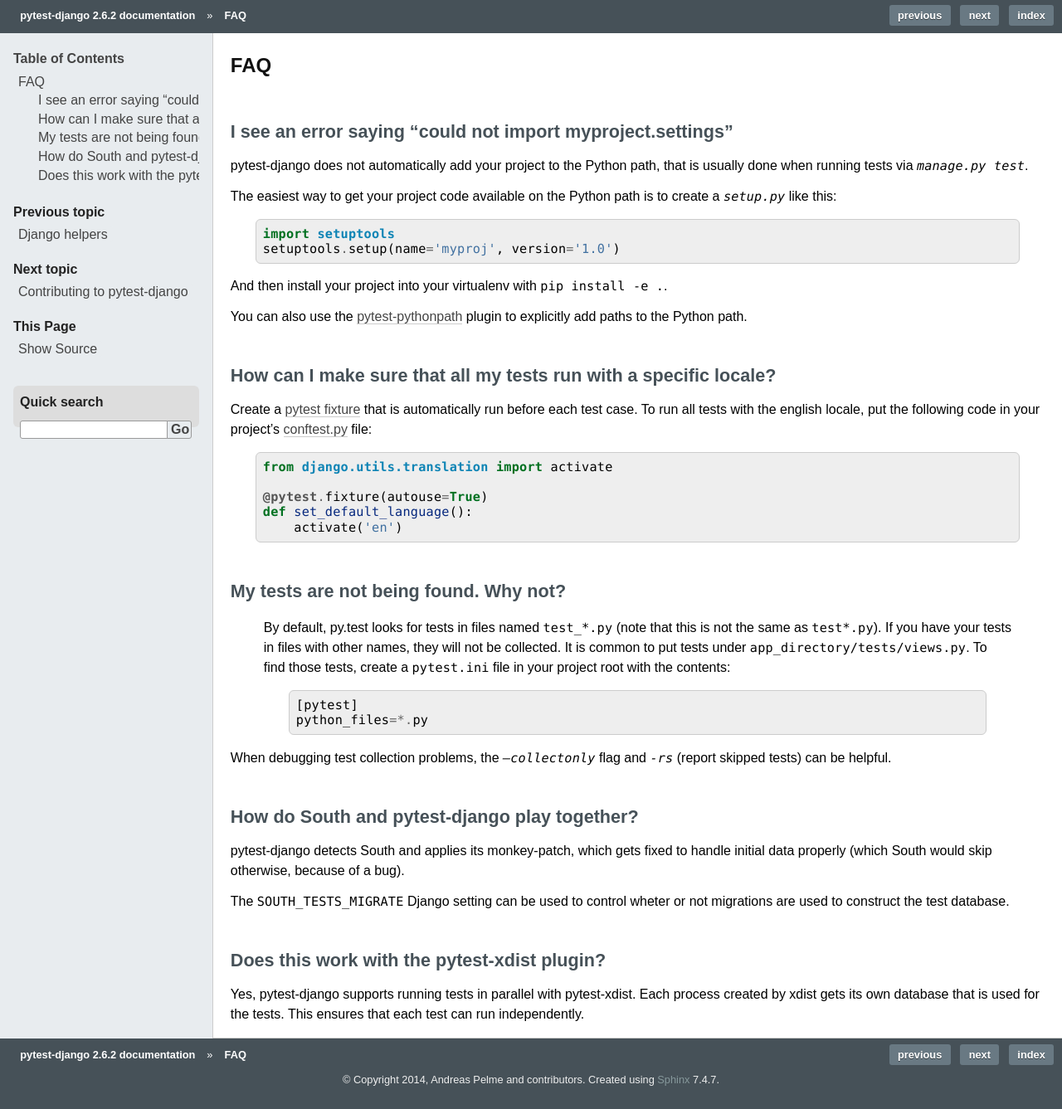
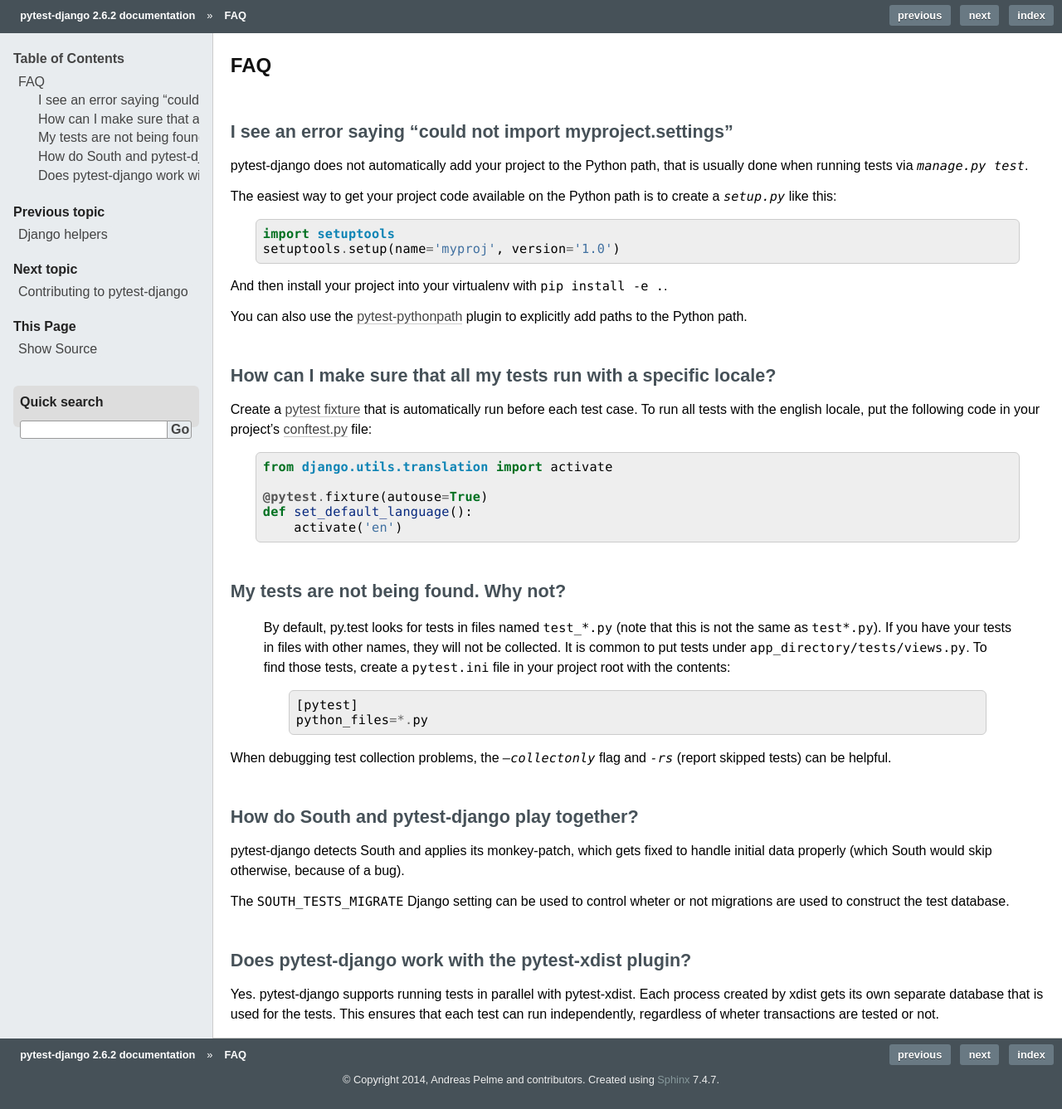
Before and after one commit to pytest-dev/pytest-django, a Sphinx documentation site: the page built from docs/faq.rst, in a window 1280 px wide. Shown: the whole page at 83% size. Built offline with Sphinx 7.4.7, drawn with Linux system fonts in a browser that asks for light colours.

Commit message:
Updated wording in xdist FAQ

```diff
--- a/docs/faq.rst
+++ b/docs/faq.rst
@@ -61,9 +61,10 @@
 The ``SOUTH_TESTS_MIGRATE`` Django setting can be used to control wheter or not
 migrations are used to construct the test database.
 
-Does this work with the pytest-xdist plugin?
---------------------------------------------
+Does pytest-django work with the pytest-xdist plugin?
+-----------------------------------------------------
 
-Yes, pytest-django supports running tests in parallel with pytest-xdist. Each
-process created by xdist gets its own database that is used for the tests. This
-ensures that each test can run independently.
+Yes. pytest-django supports running tests in parallel with pytest-xdist. Each
+process created by xdist gets its own separate database that is used for the
+tests. This ensures that each test can run independently, regardless of wheter
+transactions are tested or not.
```
